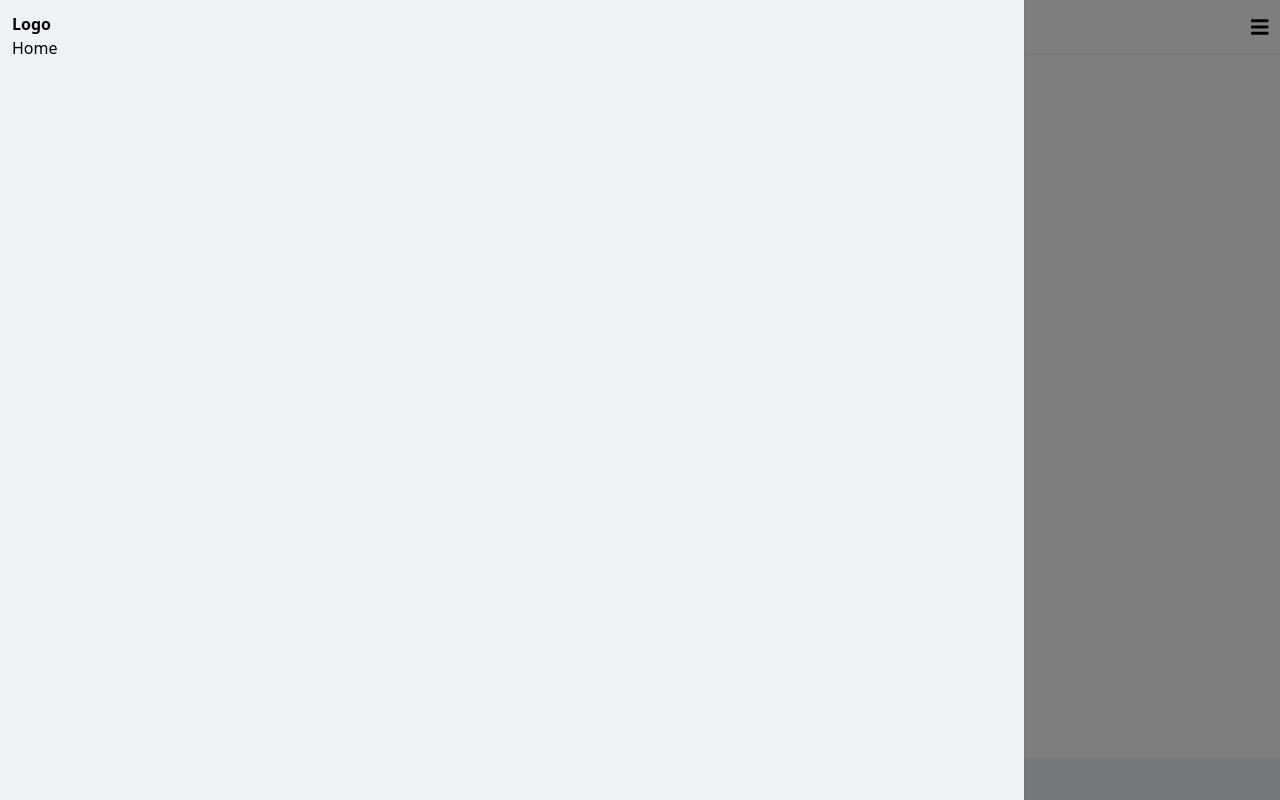
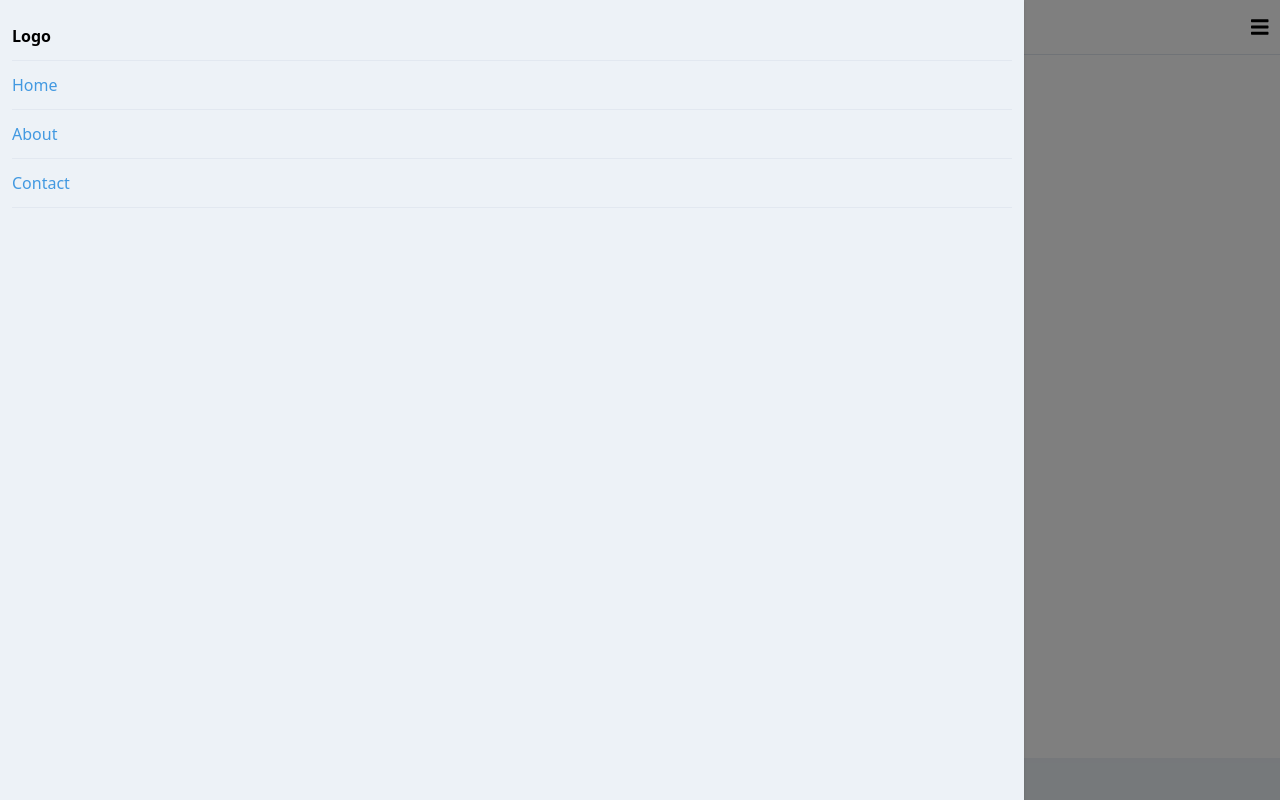
Before and after one commit to naylinhtunit/React-note, a React (Create React App) app: page / in a window 1280 px wide. Both pictures are taken after a click on the icon 1259 px from the left and 26 px from the top of the page. Built offline with nearby package versions, Linux system fonts and the light colour scheme.

Commit message:
Route Switch Link Router

```diff
--- a/package.json
+++ b/package.json
@@ -13,6 +13,7 @@
     "postcss-cli": "^7.1.1",
     "react": "^16.13.1",
     "react-dom": "^16.13.1",
+    "react-router-dom": "^5.2.0",
     "react-scripts": "3.4.1",
     "react-spring": "^8.0.27",
     "tailwindcss": "^1.4.6"
--- a/src/App.js
+++ b/src/App.js
@@ -1,19 +1,47 @@
 import React from 'react'
+import {
+	BrowserRouter as Router,
+	Switch,
+	Route,
+	Link
+} from 'react-router-dom'
 import Header from './Components/Header'
 import Footer from './Components/Footer'
-import HelloWorld from './Components/HelloWorld'
 import CountExample from './Components/CountExample'
+import Home from './Views/Home'
+import About from './Views/About'
+import Contact from './Views/Contact'
 
 function App() {
   return (
     <div>
-    	<Header />
+    	<Router>
 
-    	<HelloWorld  name="Aung Aung" />
+    		<Header />
 
-    	<CountExample />
+    		<div className="p-3">
 
-    	<Footer />
+		    	<CountExample />
+
+		    	<Switch>
+		    		<Route exact path="/">
+		    			<Home />
+		    		</Route>
+
+		    		<Route path="/about">
+		    			<About />
+		    		</Route>
+
+		    		<Route path="/contact">
+		    			<Contact />
+		    		</Route>
+		    	</Switch>
+
+    		</div>
+
+	    	<Footer />
+
+    	</Router>
     </div>
   );
 }
--- a/src/Components/CountExample.js
+++ b/src/Components/CountExample.js
@@ -6,8 +6,8 @@ function CountExample()
 	return (
 			<div>
 				<h1>{count}</h1>
-				<button onClick={ () => setCount(count + 1) }>Plus number</button>
-				<button onClick={ () => setCount(count - 1) }>Minus number</button>
+				<button onClick={ () => setCount(count + 1) } className="bg-gray-200 border p-2 mr-2 ">Plus number</button>
+				<button onClick={ () => setCount(count - 1) } className="bg-gray-200 border p-2 ">Minus number</button>
 			</div>
 		)
 }
--- a/src/Components/Navigation.js
+++ b/src/Components/Navigation.js
@@ -2,6 +2,7 @@ import React, { useState } from 'react'
 import { FontAwesomeIcon } from '@fortawesome/react-fontawesome'
 import { faBars } from '@fortawesome/free-solid-svg-icons'
 import {useTransition, animated} from 'react-spring'
+import NavigationMenu from './NavigationMenu'
 
 function Navigation()
 {
@@ -44,14 +45,14 @@ function Navigation()
 					menuTransitions.map(({ item, key, props }) =>
 					item &&
 					<animated.div
+
 						key={key}
 						style={props}
 						className="bg-gray-200 fixed top-0 left-0 w-4/5 h-full z-50 shadow p-3"
 						>
-							<span className="font-bold">Logo</span>
-							<ul>
-								<li>Home</li>
-							</ul>
+
+						<NavigationMenu closeMenu={ () => setShowMenu(false) } />
+
 						</animated.div>
 					)
 				}
--- /dev/null
+++ b/src/Components/NavigationMenu.js
@@ -0,0 +1,40 @@
+import React from 'react'
+import { Link } from 'react-router-dom'
+
+function NavigationMenu(props) {
+	return(
+			<nav>
+				<div className="font-bold py-3">Logo</div>
+		    	<ul>
+		    		<li>
+		    			<Link
+		    				to="/"
+		    				className="text-blue-500 py-3 border-t border-b block"
+		    				onClick={ props.closeMenu }
+		    			>
+		    				Home
+		    			</Link>
+		    		</li>
+		    		<li>
+		    			<Link
+		    				to="/about"
+		    				className="text-blue-500 py-3 border-b block"
+		    				onClick={ props.closeMenu }
+		    			>
+		    				About
+		    			</Link>
+		    		</li>
+		    		<li>
+		    			<Link
+		    				to="/contact"
+		    				className="text-blue-500 py-3 border-b block"
+		    				onClick={ props.closeMenu }
+		    			>
+		    				Contact
+		    			</Link>
+		    		</li>
+		    	</ul>
+	    	</nav>
+		)
+}
+export default NavigationMenu
--- /dev/null
+++ b/src/Views/About.js
@@ -0,0 +1,12 @@
+import React from 'react'
+
+function About() {
+	return(
+			<div>
+	    		<h1 className="font-bold text-2xl">This is the about page</h1>
+	    		<p>This is the about page content.</p>
+	    	</div>
+		)
+}
+
+export default About
--- /dev/null
+++ b/src/Views/Contact.js
@@ -0,0 +1,12 @@
+import React from 'react'
+
+function Contact() {
+	return(
+			<div>
+				<h1>Contact page</h1>
+				<p>This is the contact page</p>
+			</div>
+		)
+}
+
+export default Contact
--- /dev/null
+++ b/src/Views/Home.js
@@ -0,0 +1,15 @@
+import React from 'react'
+import HelloWorld from '../Components/HelloWorld'
+
+function Home() {
+	return(
+		<div>
+			<h1 className="font-bold text-2xl">This is the home page</h1>
+			<p>This is the home page content</p>
+    		<HelloWorld  name="Aung Aung" />
+		</div>
+
+		)
+}
+
+export default Home
```
Also changed, not shown: 1 other file (tests, documents, lock files or other folders).
